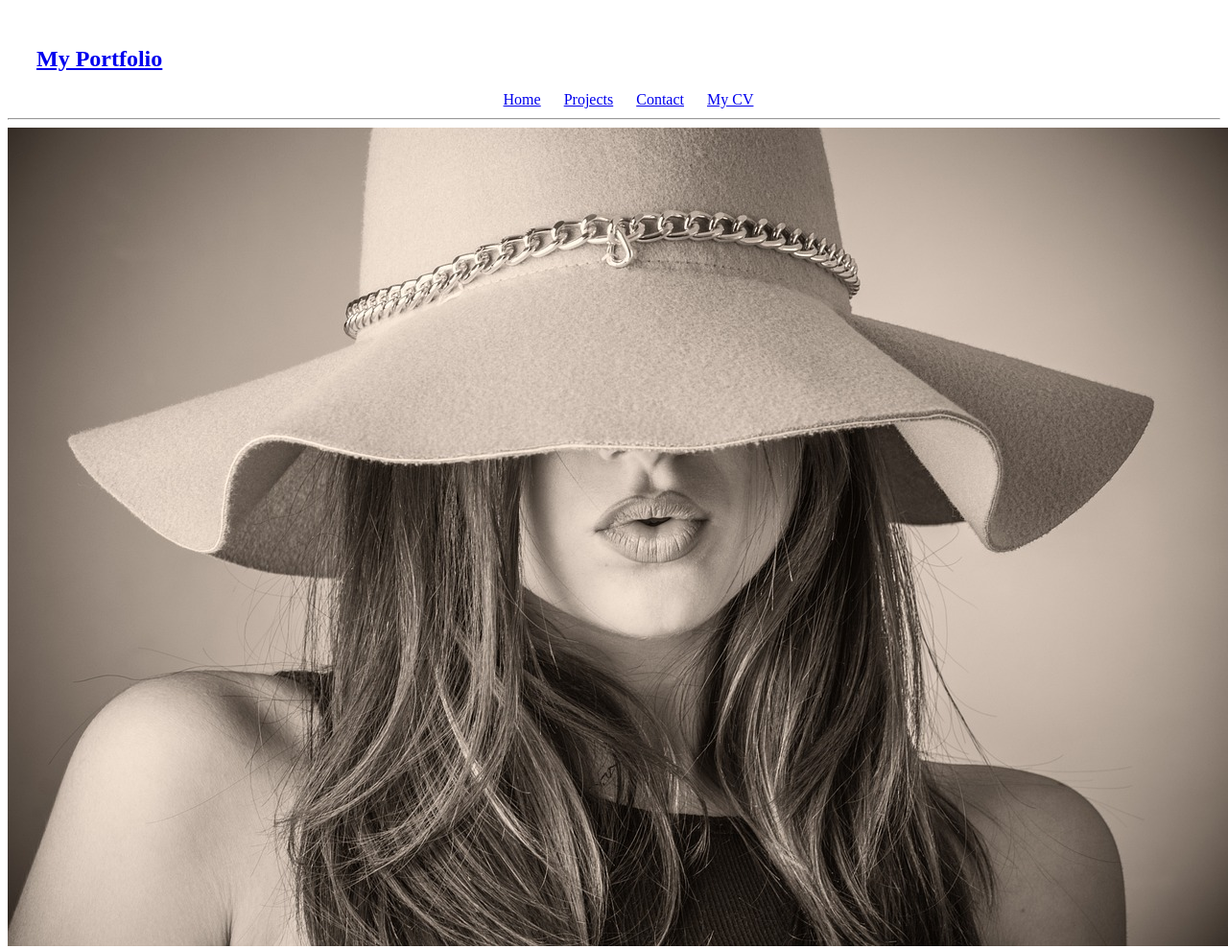
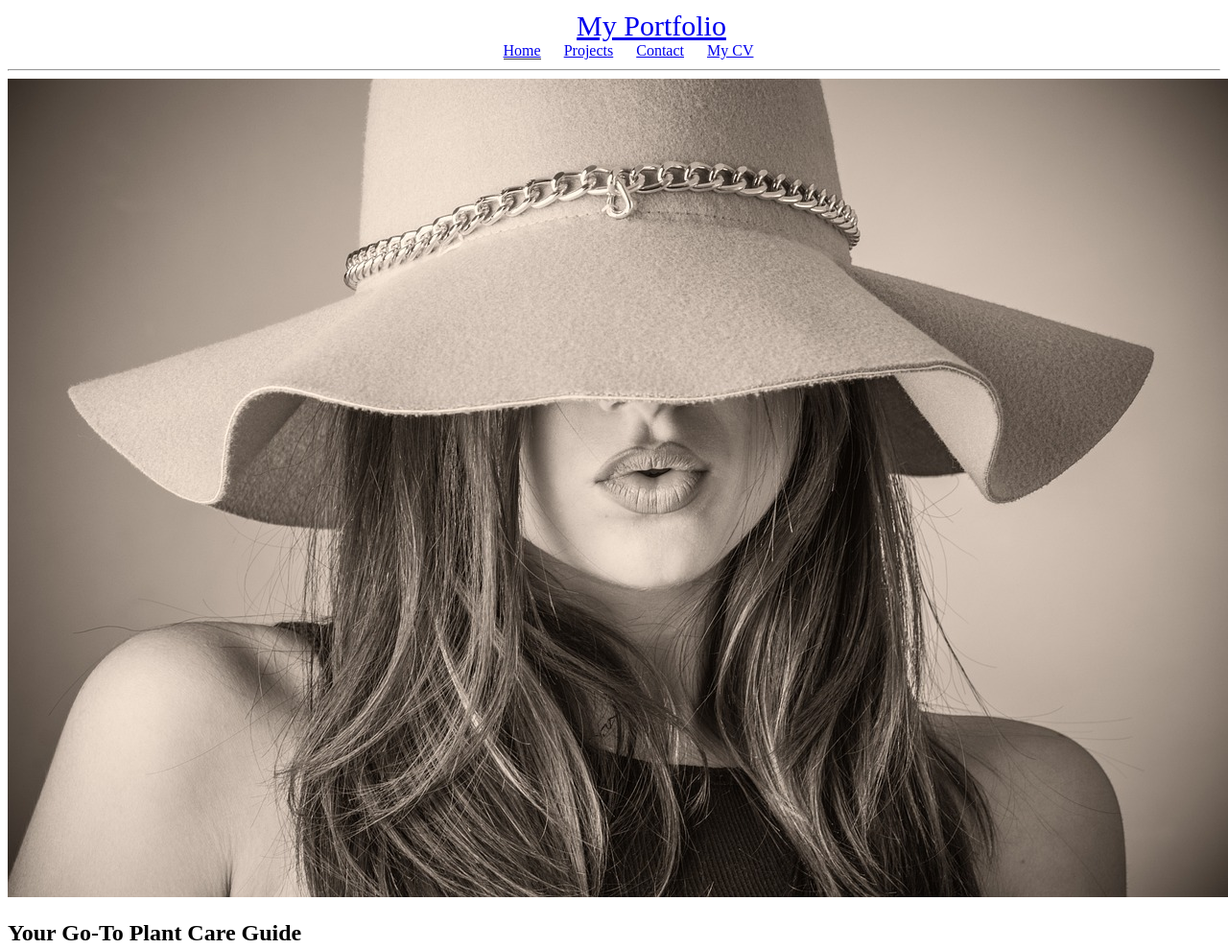
Before and after one commit to Krnsand/mi-portfolio, a plain HTML site: page index.html in a window 1280 px wide. Shown: the top 989 px of the page at 96% size. Drawn offline with Linux system fonts and the light colour scheme.

Commit message:
Alter title

```diff
--- a/assets/css/style.css
+++ b/assets/css/style.css
@@ -8,6 +8,7 @@ header {
   text-align: left;
   margin-left: 3rem;
   margin-top: 2rem;
+  font-size: 30px;
 }
 
 #menu {
@@ -38,7 +39,7 @@ li {
   position: fixed;
   top: 0;
   width: 100%;
-  /*box-shadow: 0px 2px 4px rgba(0, 0, 0, 0.2), 0 6px 20px 0 rgba(0, 0, 0, 0.19);*/
+  /*box-shadow: 0px 2px 4px rgba(0, 0, 0, 0.2), 0 6px 20px 0 rgba(0, 0, 0, 0.19);
 } */
 
 .active {
--- a/index.html
+++ b/index.html
@@ -10,9 +10,7 @@
   <body>
     <header>
       <nav>
-        <a href="index.html" class="logo-link">
-          <h1 id="logo">My Portfolio</h1>
-        </a>
+        <a href="index.html" class="logo-link">My Portfolio</a>
         <ul id="menu">
           <li><a href="index.html" class="active">Home</a></li>
           <li><a href="projects.html">Projects</a></li>
```
